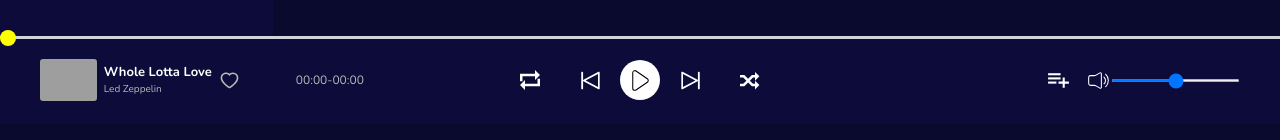
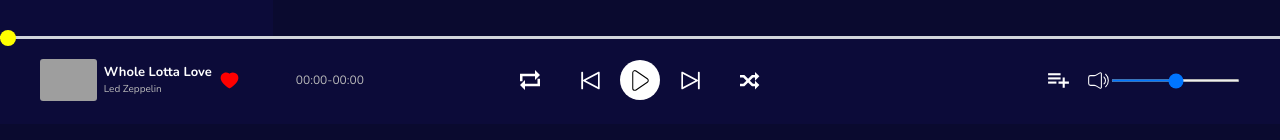
Before and after one commit to Yubraj-Karki/music-app, a React (Vite) app in the folder vite-project/: page /likedsongs in a window 1280 px wide. Both pictures are taken after a click on the element 229 px from the left and 756 px from the top of the page. Shown: the part 676-816 px from the top of the page. Built offline with nearby package versions, Linux system fonts and the light colour scheme; grey boxes are pictures that could not be loaded; a web font is replaced by a local one.

Commit message:
favorite button on music control

```diff
--- a/vite-project/src/components/Control.jsx
+++ b/vite-project/src/components/Control.jsx
@@ -1,5 +1,5 @@
 import React, { useEffect, useRef, useContext } from "react";
-import { AiOutlineHeart } from "react-icons/ai";
+import { AiOutlineHeart, AiFillHeart } from "react-icons/ai";
 import { ImPause2, ImShuffle, ImLoop } from "react-icons/im";
 import { RxTrackNext, RxTrackPrevious } from "react-icons/rx";
 import { CiPlay1, CiPause1, CiVolumeHigh, CiVolumeMute } from "react-icons/ci";
@@ -27,6 +27,8 @@ const Control = () => {
     setSongVolume,
     isMuted,
     setIsMuted,
+    isLiked,
+    setIsLiked,
   } = useContext(SpotifyContext);
 
   const audioRef = useRef(null);
@@ -144,6 +146,10 @@ const Control = () => {
     }
   };
 
+  if (isMuted) {
+    setSongVolume(0);
+  }
+
   return (
     <div className="fixed bottom-0 left-0 right-0 h-86px bg-[#0C0B39] p-10 pt-5 pb-5">
       <div
@@ -179,8 +185,15 @@ const Control = () => {
               Led Zeppelin
             </p>
           </div>
-          <div className="cursor-pointer text-[21px] font-normal text-[#BABABA]">
-            <AiOutlineHeart />
+          <div
+            onClick={() => setIsLiked(!isLiked)}
+            className="cursor-pointer text-[21px] font-normal text-[#BABABA]"
+          >
+            {isLiked ? (
+              <AiFillHeart style={{ color: "red" }} />
+            ) : (
+              <AiOutlineHeart />
+            )}
           </div>
           <p className="ml-[15%] text-[12px] text-[#BABABA]">
             {formatTime(currentTime)}-{formatTime(duration)}
```
